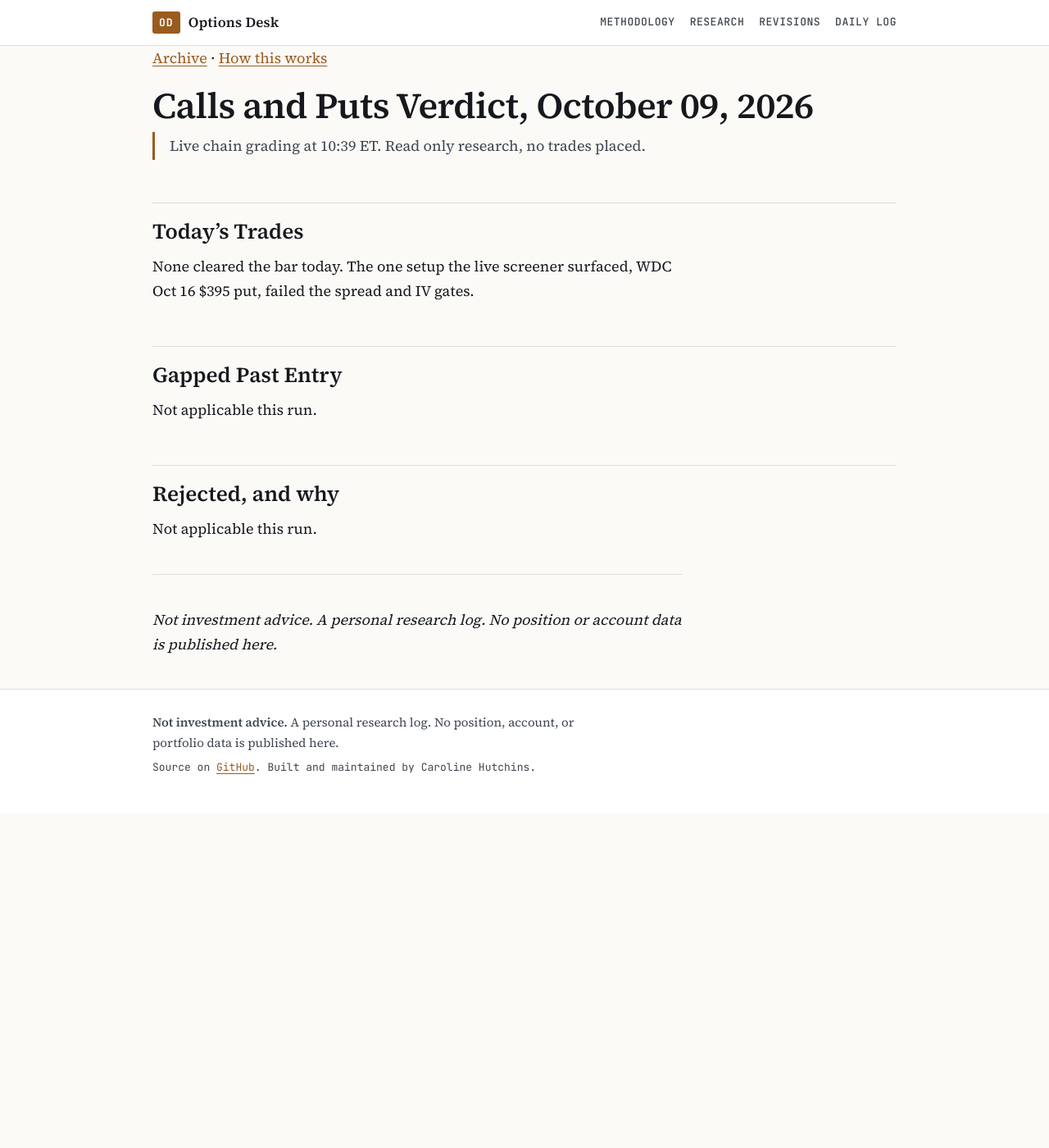
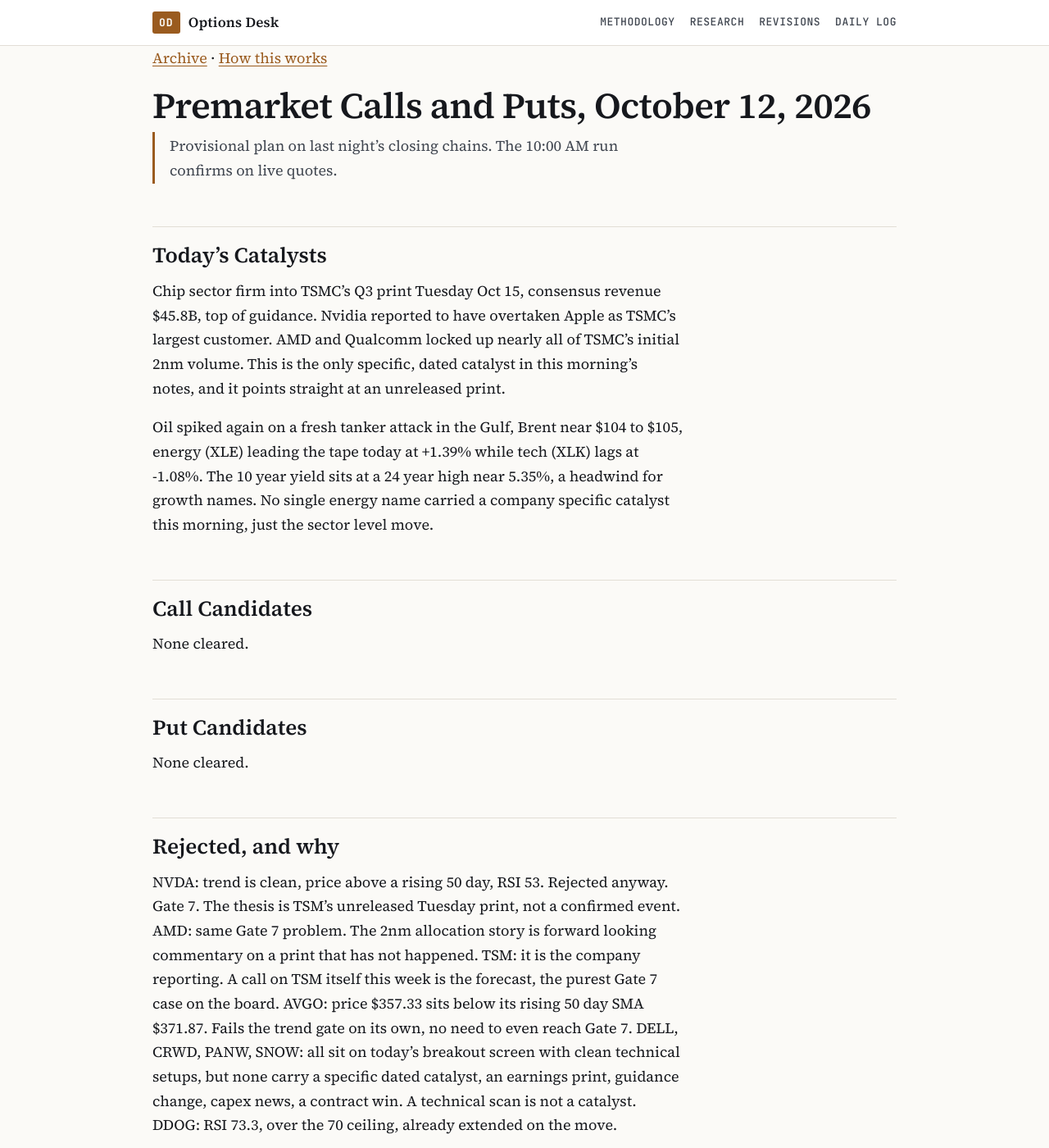
Before and after one commit to carolinehutchins05-prog/options-desk, a Jekyll site: the page built from index.md, in a window 1280 px wide and 1400 px high. Shown: the whole window at 82% size. Built offline with Jekyll 4.4.1, drawn with Linux system fonts in a browser that asks for light colours; some of the changed text lies outside the part shown.

Commit message:
Premarket Plan, 2026-10-12
Co-Authored-By: Claude Opus 5 <noreply@anthropic.com>

```diff
--- a/index.md
+++ b/index.md
@@ -6,18 +6,30 @@ title: Options Desk
 [Archive](archive/) · [How this works](https://github.com/carolinehutchins05-prog/options-desk#readme)
 
 
-# Calls and Puts Verdict, October 09, 2026
-> Live chain grading at 10:39 ET. Read only research, no trades placed.
+# Premarket Calls and Puts, October 12, 2026
+> Provisional plan on last night's closing chains. The 10:00 AM run confirms on live quotes.
 
-## Today's Trades
-None cleared the bar today. The one setup the live screener surfaced, WDC Oct 16 $395 put, failed the spread and IV gates.
+## Today's Catalysts
+Chip sector firm into TSMC's Q3 print Tuesday Oct 15, consensus revenue $45.8B, top of guidance. Nvidia reported to have overtaken Apple as TSMC's largest customer. AMD and Qualcomm locked up nearly all of TSMC's initial 2nm volume. This is the only specific, dated catalyst in this morning's notes, and it points straight at an unreleased print.
 
-## Gapped Past Entry
-Not applicable this run.
+Oil spiked again on a fresh tanker attack in the Gulf, Brent near $104 to $105, energy (XLE) leading the tape today at +1.39% while tech (XLK) lags at -1.08%. The 10 year yield sits at a 24 year high near 5.35%, a headwind for growth names. No single energy name carried a company specific catalyst this morning, just the sector level move.
+
+## Call Candidates
+None cleared.
+
+## Put Candidates
+None cleared.
 
 ## Rejected, and why
-Not applicable this run.
+NVDA: trend is clean, price above a rising 50 day, RSI 53. Rejected anyway. Gate 7. The thesis is TSM's unreleased Tuesday print, not a confirmed event.
+AMD: same Gate 7 problem. The 2nm allocation story is forward looking commentary on a print that has not happened.
+TSM: it is the company reporting. A call on TSM itself this week is the forecast, the purest Gate 7 case on the board.
+AVGO: price $357.33 sits below its rising 50 day SMA $371.87. Fails the trend gate on its own, no need to even reach Gate 7.
+DELL, CRWD, PANW, SNOW: all sit on today's breakout screen with clean technical setups, but none carry a specific dated catalyst, an earnings print, guidance change, capex news, a contract win. A technical scan is not a catalyst.
+DDOG: RSI 73.3, over the 70 ceiling, already extended on the move.
 
+---
+The tape is set up to keep selling chips and buying oil into Wednesday's TSMC print. That holds unless TSM's own report, or a cooling in the Gulf tanker situation, flips the macro story before Wednesday's close. Nothing here clears the gates for a new contract today, and that is the system doing its job on a week where the one loud catalyst is still unreleased.
 
 ---
 *Not investment advice. A personal research log. No position or account data is published here.*
```
Also changed, not shown: archive/2026-10-12-premarket.md (added, +29 -0 lines), archive/index.md (+1 -0 lines).
